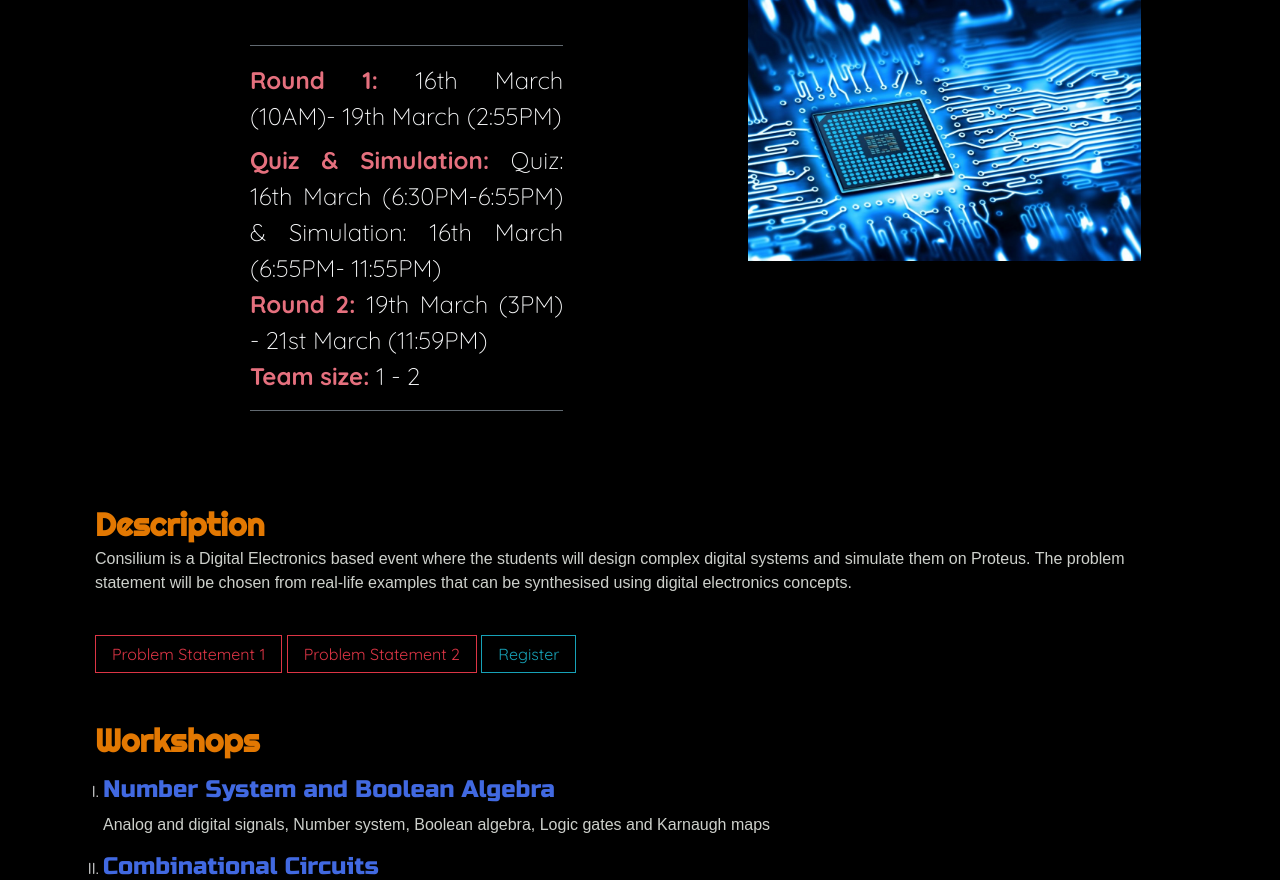
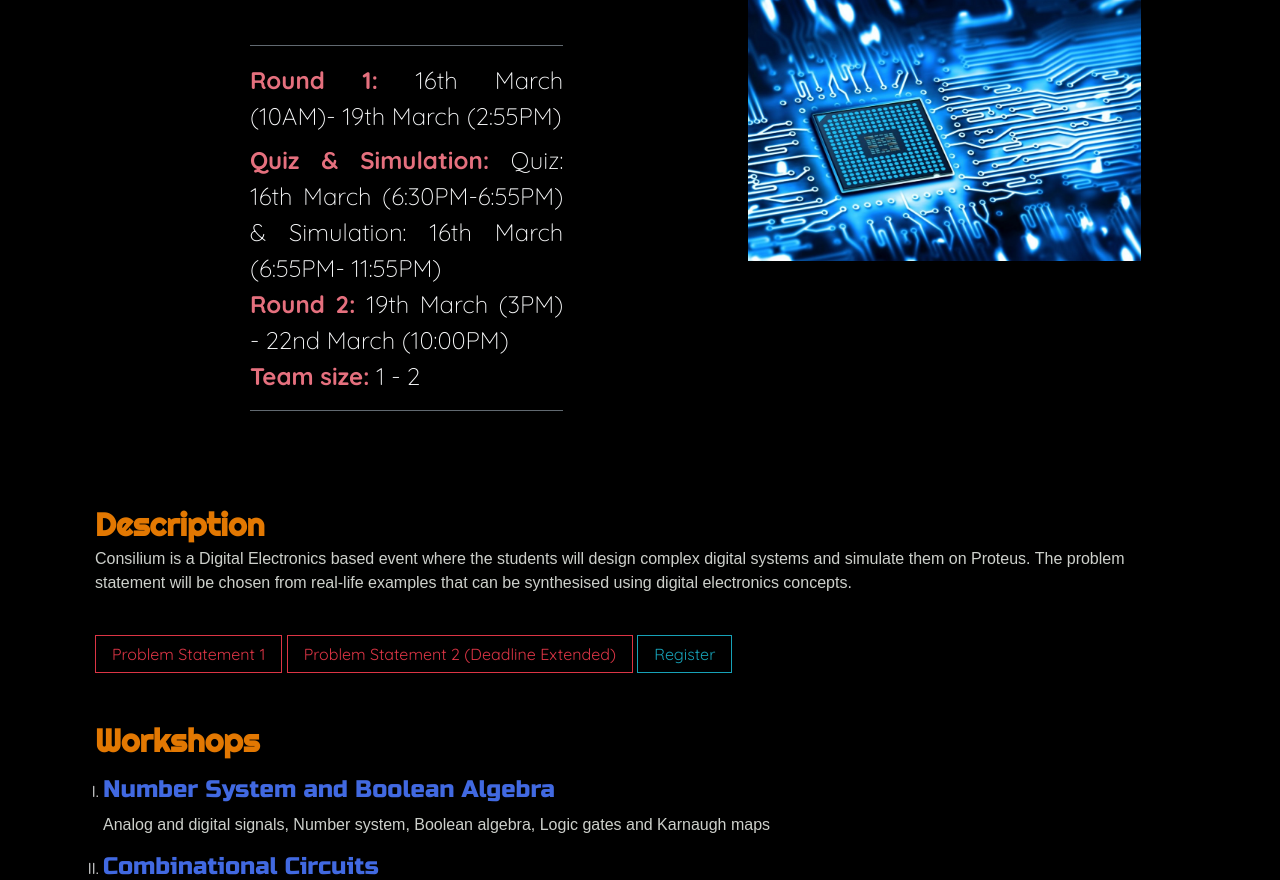
Before and after one commit to Prastuti-IIT-BHU/prastuti, a Django app: template templates/events/consilium.html in a window 1280 px wide. Shown: the part 275-1155 px from the top of the page. Run offline with Django 3.2, Linux system fonts and the light colour scheme; the template is opened without the code that fills it, so the values that code supplies are empty; some libraries are stand-ins or nearby versions; some web fonts are replaced.

Commit message:
Update consilium.html

```diff
--- a/templates/events/consilium.html
+++ b/templates/events/consilium.html
@@ -16,7 +16,7 @@
             16th March (10AM)- 19th March (2:55PM) </p>
           <p class="font-weight-light mt-2 mb-0"><span class="font-weight-bold" style="color:#e5707e">Quiz & Simulation:</span>
             Quiz: 16th March (6:30PM-6:55PM) & Simulation: 16th March (6:55PM- 11:55PM)</p>
-          <p class="font-weight-light mb-0"><span class="font-weight-bold" style="color:#e5707e">Round 2: </span>19th March (3PM) - 21st March (11:59PM)
+          <p class="font-weight-light mb-0"><span class="font-weight-bold" style="color:#e5707e">Round 2: </span>19th March (3PM) - 22nd March (10:00PM)
           </p>
           <p class="font-weight-light mb-3"><span class="font-weight-bold" style="color:#e5707e">Team size:</span>
             1 - 2</p>
@@ -36,7 +36,7 @@
         <span><a class="btn btn-outline-danger btn-md mt-4 px-3 rounded-0 no-btn-shadow " data-tilt target="_blank"
           href="https://drive.google.com/file/d/1avF4mN4nmEN42M1ur909yj6iiBENSdvM/view?usp=sharing">Problem Statement 1</a></span>
         <span><a class="btn btn-outline-danger btn-md mt-4 px-3 rounded-0 no-btn-shadow " data-tilt target="_blank"
-          href="https://drive.google.com/file/d/1vg1Mniz9XtmkO1yGjbtsA9LtbtQt0oIo/view?usp=sharing">Problem Statement 2</a></span>
+          href="https://drive.google.com/file/d/1vg1Mniz9XtmkO1yGjbtsA9LtbtQt0oIo/view?usp=sharing">Problem Statement 2 (Deadline Extended)</a></span>
 
         <span><a class="btn btn-outline-info btn-md mt-4 px-3 rounded-0 no-btn-shadow"
           href="{% url 'event_registration:register' 'Consilium' %}">
```
